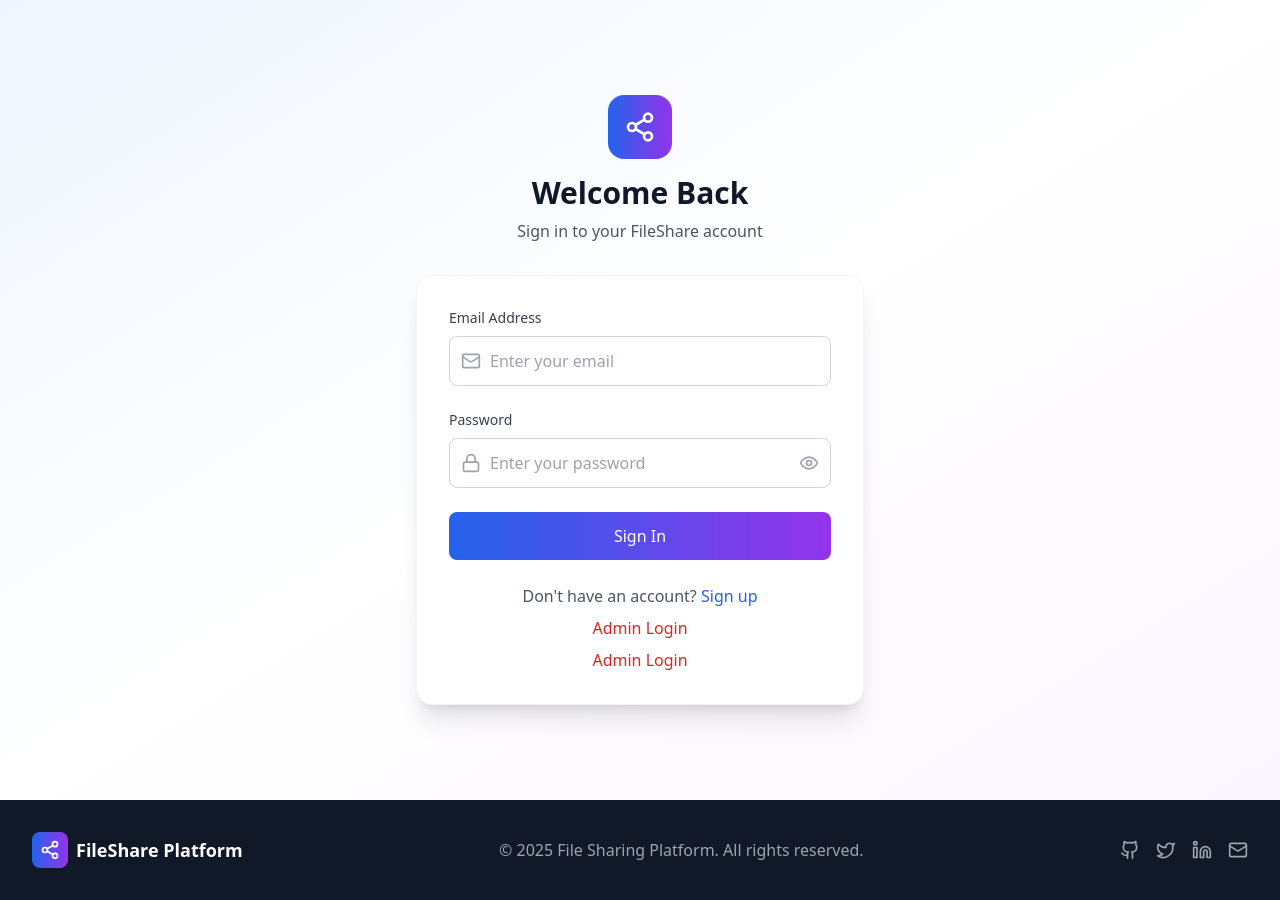
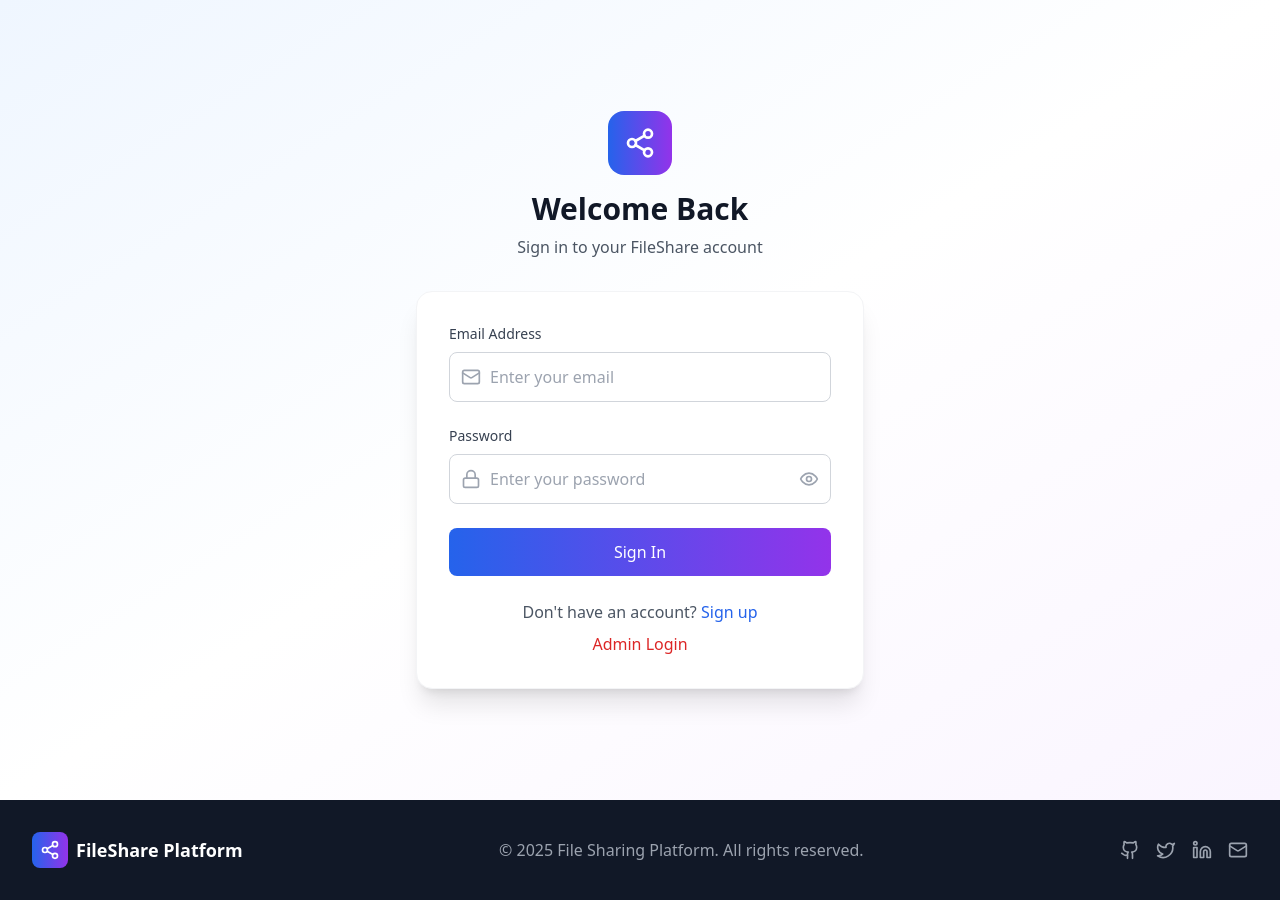
Before and after one commit to 2300031302/ofsfe, a React (Vite) app: page /login in a window 1280 px wide. Built offline with nearby package versions, Linux system fonts and the light colour scheme; no server answers.

Commit message:
Update Login.tsx

```diff
--- a/src/pages/Login.tsx
+++ b/src/pages/Login.tsx
@@ -178,11 +178,6 @@ const Login: React.FC = () => {
                 Admin Login
               </Link>
             </p>
-            <p className="text-gray-600 mt-2">
-              <Link to="/admin/login" className="text-red-600 font-medium hover:text-red-700 transition-colors">
-                Admin Login
-              </Link>
-            </p>
           </div>
         </motion.div>
       </motion.div>
```
